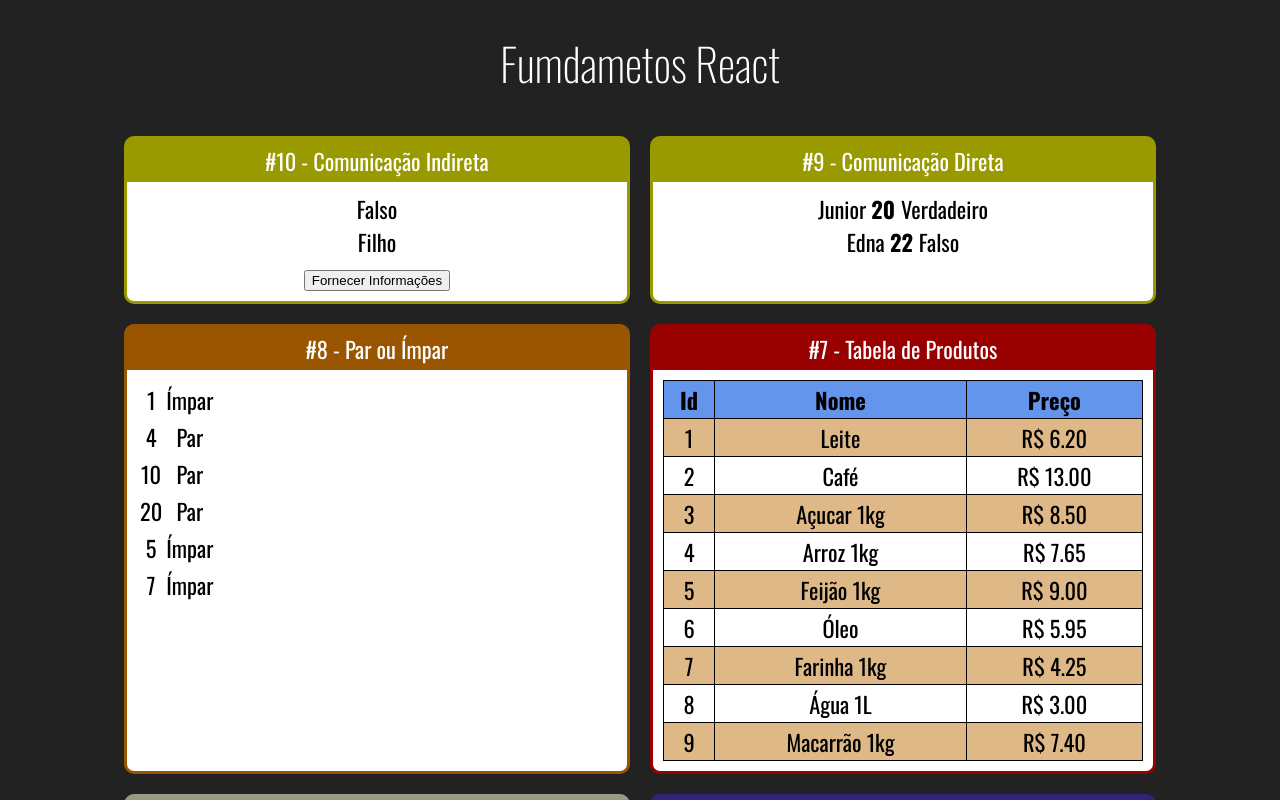
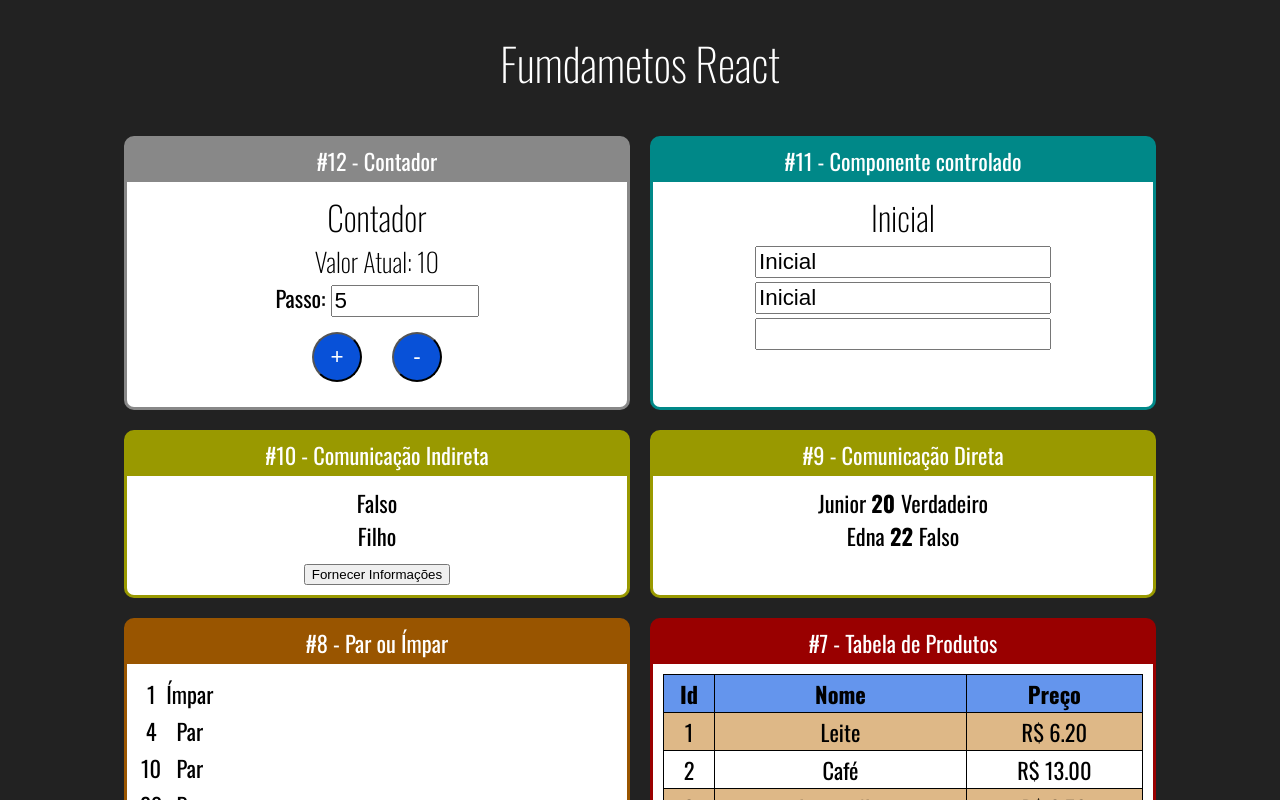
Before and after one commit to fabiojpegoraro/curso-react-redux, a React (Create React App) app in the folder fundamentos-react/: page / in a window 1280 px wide. Shown: the top 800 px of the page. Built offline with nearby package versions, Linux system fonts and the light colour scheme.

Commit message:
Fundamentos React

```diff
--- a/fundamentos-react/src/App.jsx
+++ b/fundamentos-react/src/App.jsx
@@ -12,12 +12,20 @@ import TabelaProdutos from "./components/repeticao/TabelaProdutos";
 import ParOuImpar from "./components/condicional/ParOuImpar";
 import DiretaPai from "./components/comunicacao/DiretaPai";
 import IndiretaPai from "./components/comunicacao/IndiretaPai";
+import Input from "./components/formulario/Input";
+import Contador from "./components/contador/Contador";
 
 // eslint-disable-next-line import/no-anonymous-default-export
 export default () => (
   <div className="App">
     <h1>Fumdametos React</h1>
     <div className='Cards'>
+    <Card titulo='#12 - Contador' color="#888">
+      <Contador numeroInicial={10}/>
+    </Card>
+    <Card titulo='#11 - Componente controlado' color="#088">
+      <Input/>
+    </Card>
     <Card titulo='#10 - Comunicação Indireta' color="#990">
       <IndiretaPai/>
     </Card>
--- /dev/null
+++ b/fundamentos-react/src/components/contador/Botoes.jsx
@@ -0,0 +1,11 @@
+import React from "react";
+
+export default (props) => {
+
+    return(
+        <>
+        <button onClick={props.setInc}>+</button>
+        <button onClick={props.setDec}>-</button>
+        </>
+    );
+};
--- /dev/null
+++ b/fundamentos-react/src/components/contador/Contador.css
@@ -0,0 +1,14 @@
+.Contador input{
+    font-size: 1.4rem;
+    width: 140px;
+}
+
+.Contador button{
+    margin: 15px;
+    height: 50px;
+    width: 50px;
+    border-radius: 50%;
+    background-color: rgb(8, 81, 216);
+    color: #fff;
+    font-size: 1.4rem;
+}
--- /dev/null
+++ b/fundamentos-react/src/components/contador/Contador.jsx
@@ -0,0 +1,37 @@
+import React, { Component } from "react";
+import './Contador.css';
+import Display from "./Display";
+import Botoes from "./Botoes";
+import PassoForm from "./PassoForm";
+
+export default class Contador extends Component{
+
+    state= {
+        numero: this.props.numeroInicial || 0,
+        passo: this.props.passoInicial || 5
+    };
+
+    inc = () => {
+        this.setState({numero: this.state.numero + this.state.passo});
+    };
+
+    dec = () => {
+        this.setState({numero: this.state.numero - this.state.passo});
+    };
+
+    setPasso = (novoPasso) => {
+        this.setState({passo: novoPasso});
+    }
+
+    render(){
+        return(
+            <div className="Contador">
+                <h2>Contador</h2>
+                <Display numero={this.state.numero}/>
+                <PassoForm passo={this.state.passo} setPasso={this.setPasso}/>
+                <Botoes setInc={this.inc} setDec={this.dec}/>
+            </div>
+        );
+    };
+
+};
--- /dev/null
+++ b/fundamentos-react/src/components/contador/Display.jsx
@@ -0,0 +1,8 @@
+import React from "react";
+
+export default (props) => {
+
+    return(
+        <h3>Valor Atual: {props.numero}</h3>
+    );
+};
--- /dev/null
+++ b/fundamentos-react/src/components/contador/PassoForm.jsx
@@ -0,0 +1,15 @@
+import React from "react";
+
+export default (props) => {
+
+    return(
+        <div>
+        <label htmlFor='passoInput'>Passo: </label>
+            <input
+                id='passoInput'
+                type='number'
+                value={props.passo}
+                onChange={(e) => props.setPasso(+e.target.value)}/>
+        </div>
+    );
+};
--- /dev/null
+++ b/fundamentos-react/src/components/formulario/Input.css
@@ -0,0 +1,3 @@
+.Input input{
+    font-size: 1.4rem;
+}
--- /dev/null
+++ b/fundamentos-react/src/components/formulario/Input.jsx
@@ -0,0 +1,20 @@
+import React, { useState } from "react";
+import './Input.css';
+
+export default (props) => {
+
+    const [valor, setValor] = useState('Inicial');
+
+    function quandoMudar(e) {
+        setValor(e.target.value);
+    };
+
+    return(
+        <div className="Input">
+            <h2>{valor}</h2>
+            <input value={valor} onChange={quandoMudar}/>
+            <input value={valor} readOnly/>
+            <input value={undefined}/>
+        </div>
+    );
+};
```
